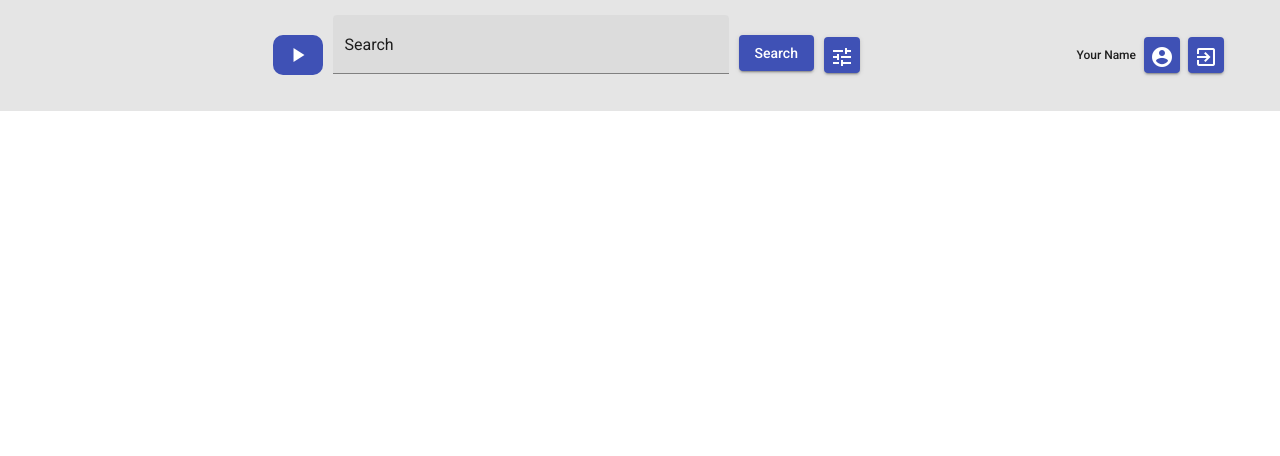
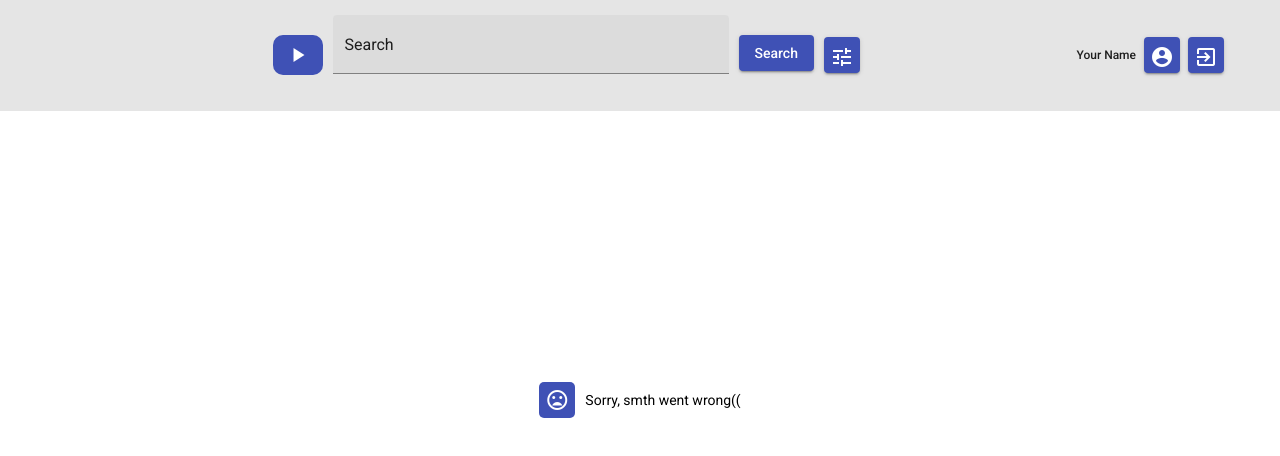
Before and after one commit to ElenaPogodaeva/youtube-client, an Angular app in the folder youtube-client/: page /1 in a window 1280 px wide. Before the commit this address led to /. Shown: the top 456 px of the page. Built offline with nearby package versions, Linux system fonts and the light colour scheme.

Commit message:
feat: add not-found page

```diff
--- a/youtube-client/src/app/core/core.module.ts
+++ b/youtube-client/src/app/core/core.module.ts
@@ -3,10 +3,11 @@ import { CommonModule } from '@angular/common';
 import { HeaderComponent } from './components/header/header.component';
 import { FormsModule } from '@angular/forms';
 import { SharedModule } from '../shared/shared.module';
+import { NotFoundPageComponent } from './pages/not-found-page/not-found-page.component';
 
 @NgModule({
-  declarations: [HeaderComponent],
+  declarations: [HeaderComponent, NotFoundPageComponent],
   imports: [CommonModule, SharedModule, FormsModule],
-  exports: [HeaderComponent],
+  exports: [HeaderComponent, NotFoundPageComponent],
 })
 export class CoreModule {}
--- /dev/null
+++ b/youtube-client/src/app/core/pages/not-found-page/not-found-page.component.html
@@ -0,0 +1,8 @@
+<div class="container">
+  <div class="content">
+    <div color="primary" class="not-found">
+      <mat-icon class="not-found-icon">mood_bad</mat-icon>
+    </div>
+    <p>Sorry, smth went wrong((</p>
+  </div>
+</div>
--- /dev/null
+++ b/youtube-client/src/app/core/pages/not-found-page/not-found-page.component.scss
@@ -0,0 +1,32 @@
+.container {
+  width: 100%;
+  height: 100%;
+  position: fixed;
+  top: 0;
+  left: 0;
+  display: flex;
+  align-items: center;
+  align-content: center;
+  justify-content: center;
+  overflow: auto;
+}
+.content {
+  display: flex;
+  align-items: center;
+  gap: 10px;
+  p {
+    margin: 0;
+  }
+}
+.not-found {
+  display: flex;
+  align-items: center;
+  justify-content: center;
+  width: 36px;
+  height: 36px;
+  background-color: #3f51b5;
+  border-radius: 5px;
+  &-icon {
+    color: #ffffff;
+  }
+}
--- /dev/null
+++ b/youtube-client/src/app/core/pages/not-found-page/not-found-page.component.ts
@@ -0,0 +1,15 @@
+import { Component, OnInit } from '@angular/core';
+
+@Component({
+  selector: 'app-not-found-page',
+  templateUrl: './not-found-page.component.html',
+  styleUrls: ['./not-found-page.component.scss']
+})
+export class NotFoundPageComponent implements OnInit {
+
+  constructor() { }
+
+  ngOnInit(): void {
+  }
+
+}
```
Also changed, not shown: youtube-client/src/app/app-routing.module.ts (+5 -4 lines), 1 other file (tests, documents, lock files or other folders).
